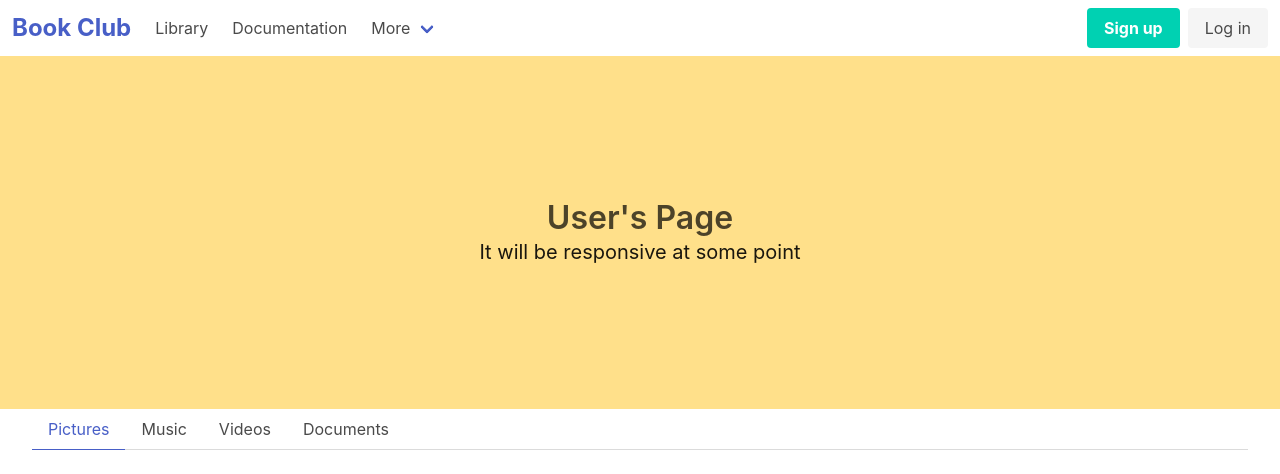
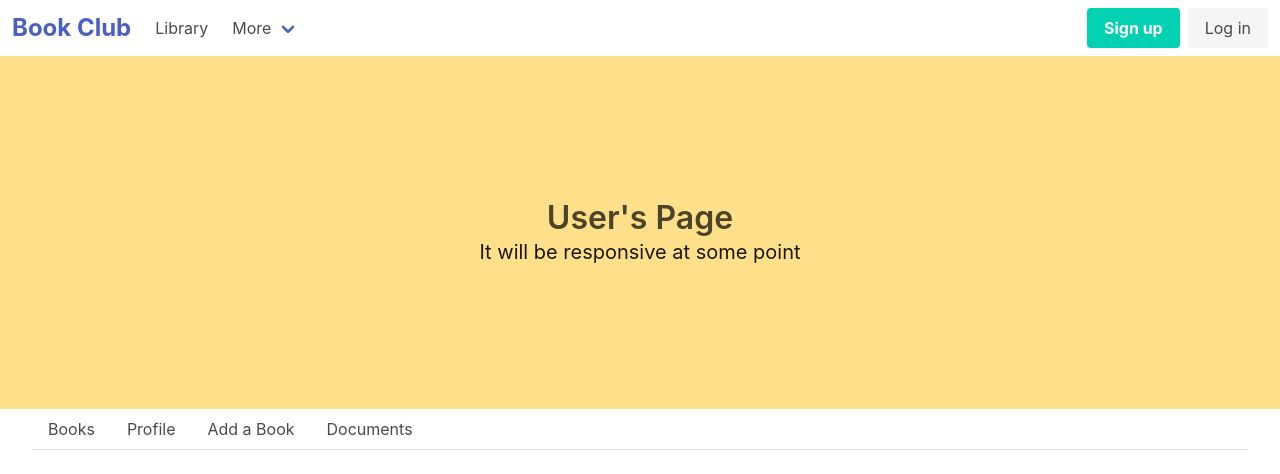
Before and after one commit to spencer89allen/reading_companion, a React (Create React App) app: page /#/userPage/books in a window 1280 px wide. Shown: the top 474 px of the page. Built offline with nearby package versions, Linux system fonts and the light colour scheme.

Commit message:
tried to set up sub/nested routing  did not work

```diff
--- a/src/Components/Header.js
+++ b/src/Components/Header.js
@@ -27,9 +27,9 @@ class Header extends Component {
                                 href="#/Library">
                                 Library
                             </a>
-                            <a class="navbar-item">
+                            {/* <a class="navbar-item">
                                 Documentation
-                            </a>
+                            </a> */}
                             <div class="navbar-item has-dropdown is-hoverable">
                                 <a class="navbar-link">
                                     More
--- /dev/null
+++ b/src/Components/UserPageComponents/UserComponents/AddABookTab/AddABookTab.css
@@ -0,0 +1,3 @@
+.AddABookTab {
+    height: 80vh;
+}
--- /dev/null
+++ b/src/Components/UserPageComponents/UserComponents/AddABookTab/AddABookTab.js
@@ -0,0 +1,22 @@
+import React, { Component } from 'react';
+import axios from 'axios';
+import { Link, Switch, Route, Redirect } from 'react-router-dom';
+
+
+import "./AddABookTab.css"
+
+class AddABookTab extends Component {
+
+
+
+
+    render() {
+        return (
+            <div class="AddABookTab">
+                <h1>Add a Book Tab</h1>
+            </div>
+        )
+    }
+}
+
+export default AddABookTab;
--- /dev/null
+++ b/src/Components/UserPageComponents/UserComponents/BookTab/BookTab.css
@@ -0,0 +1,3 @@
+.BookTab {
+    height: 80vh;
+}
--- /dev/null
+++ b/src/Components/UserPageComponents/UserComponents/BookTab/BookTab.js
@@ -0,0 +1,22 @@
+import React, { Component } from 'react';
+import axios from 'axios';
+import { Link, Switch, Route, Redirect } from 'react-router-dom';
+
+
+import "./BookTab.css"
+
+class BookTab extends Component {
+
+
+
+
+    render() {
+        return (
+            <div class="BookTab">
+                <h1>Book Tab</h1>
+            </div>
+        )
+    }
+}
+
+export default BookTab;
--- /dev/null
+++ b/src/Components/UserPageComponents/UserComponents/ProfileTab/ProfileTab.css
@@ -0,0 +1,3 @@
+.ProfileTab {
+    height: 80vh;
+}
--- /dev/null
+++ b/src/Components/UserPageComponents/UserComponents/ProfileTab/ProfileTab.js
@@ -0,0 +1,22 @@
+import React, { Component } from 'react';
+import axios from 'axios';
+import { Link, Switch, Route, Redirect } from 'react-router-dom';
+
+
+import "./ProfileTab.css"
+
+class ProfileTab extends Component {
+
+
+
+
+    render() {
+        return (
+            <div class="ProfileTab">
+                <h1>Profile Tab</h1>
+            </div>
+        )
+    }
+}
+
+export default ProfileTab;
--- a/src/Components/UserPageComponents/UserPage.js
+++ b/src/Components/UserPageComponents/UserPage.js
@@ -1,7 +1,12 @@
 import React, { Component } from 'react';
 import axios from 'axios';
+import { Link, Switch, Route, Redirect } from 'react-router-dom';
+
 
 import "./UserPage.css"
+import BookTab from './UserComponents/BookTab/BookTab';
+import ProfileTab from './UserComponents/ProfileTab/ProfileTab';
+import AddABookTab from './UserComponents/AddABookTab/AddABookTab';
 
 class UserPage extends Component {
 
@@ -27,12 +32,36 @@ class UserPage extends Component {
                     <div class="container is-fluid">
                         <div class="tabs">
                             <ul>
-                                <li class="is-active"><a>Pictures</a></li>
-                                <li><a>Music</a></li>
-                                <li><a>Videos</a></li>
-                                <li><a>Documents</a></li>
+                                <li>
+                                    <Link to={`userPage/books`}>
+                                        <p>Books</p>
+                                    </Link>
+                                </li>
+                                <li>
+                                    <Link to={`userPage/profile`}>
+                                        <p>Profile</p>
+                                    </Link>
+                                </li>
+                                <li>
+                                    <Link to={`userPage/add_book`}>
+                                        <p>Add a Book</p>
+                                    </Link>
+                                </li>
+                                <li>
+                                    <a>Documents</a>
+                                </li>
                             </ul>
                         </div>
+                    </div>
+                    <div>
+                        <Switch>
+                            <Route component={BookTab} exact path='userPage/books' />
+                            <Route component={ProfileTab} path='userPage/profile' />
+                            <Route component={AddABookTab} path='/add_book' />
+
+                            <Redirect to={`/userPage/books`}/>
+
+                        </Switch>
                     </div>
                 </section>
             </div>
```
